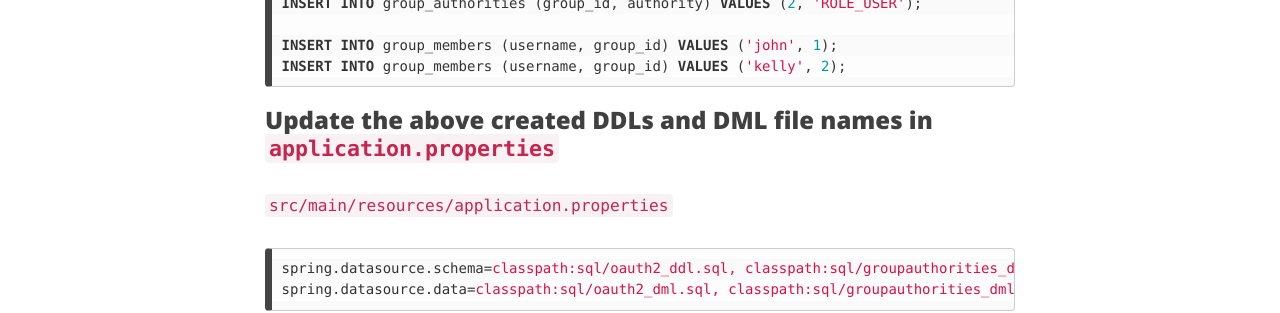
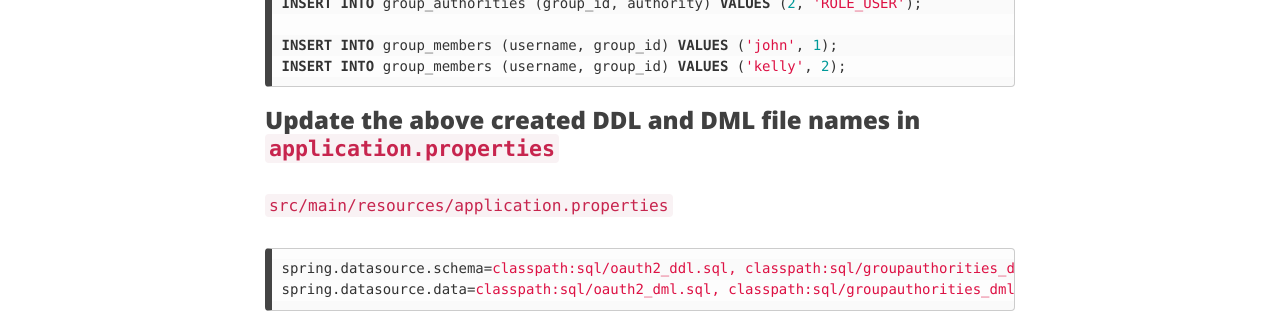
Before and after one commit to codeaches/codeaches.github.io, a Jekyll site: the page built from _posts/2018-12-20-Spring Boot-OAuth2 and Resource Server setup.md, in a window 1280 px wide and 900 px high, scrolled down 5860 px. Shown: the part 157-470 px from the top of the window. Built offline with Jekyll 4.4.1, drawn with Linux system fonts in a browser that asks for light colours; nearby versions of some CDN libraries; comment, search, counter and statistics services are not loaded; some of the changed text lies outside the part shown.

Commit message:
no message

````diff
--- a/_posts/2018-12-20-Spring Boot-OAuth2 and Resource Server setup.md
+++ b/_posts/2018-12-20-Spring Boot-OAuth2 and Resource Server setup.md
@@ -226,7 +226,7 @@ INSERT INTO group_members (username, group_id) VALUES ('john', 1);
 INSERT INTO group_members (username, group_id) VALUES ('kelly', 2);
 ```
 
-### Update the above created DDLs and DML file names in `application.properties`
+### Update the above created DDL and DML file names in `application.properties`
 
 `src/main/resources/application.properties`
 ```properties
````
Also changed, not shown: other parts of _posts/2018-12-20-Spring Boot-OAuth2 and Resource Server setup.md (+1 -1 lines).
